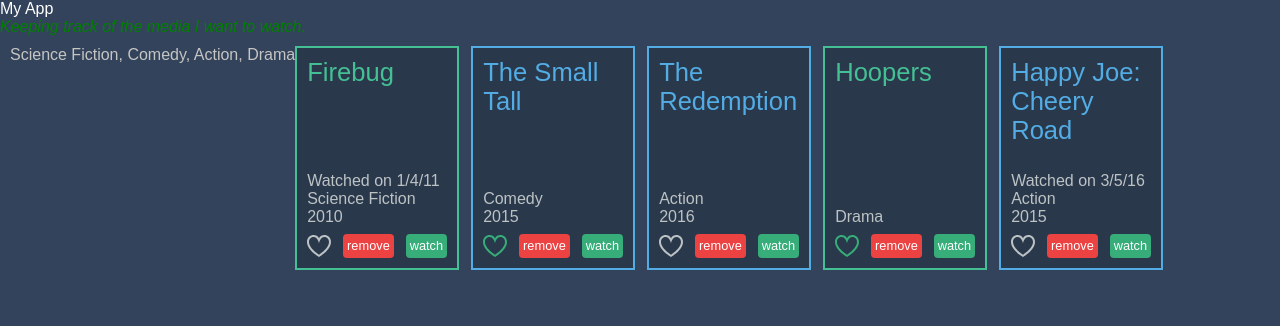
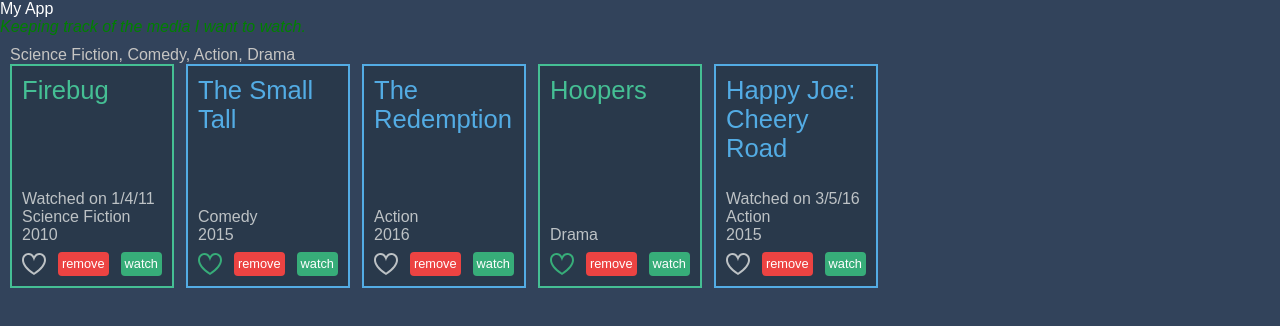
Before and after one commit to lwrainbow/media-list-angular-application, an Angular app: page / in a window 1280 px wide. Shown: the top 326 px of the page. Built offline with nearby package versions, Linux system fonts and the light colour scheme.

Commit message:
fix the style

```diff
--- a/src/app/media-item-list.component.html
+++ b/src/app/media-item-list.component.html
@@ -1,7 +1,7 @@
+<header>
+  <div *ngIf="mediaItems">{{ mediaItems | categoryList }}</div>
+</header>
 <section>
-  <header>
-    <div>{{ mediaItems | categoryList }}</div>
-  </header>
   <mw-media-item *ngFor="let mediaItem of mediaItems"
   [mediaItem]="mediaItem"
   (delete)="onMediaItemDelete($event)"
```
